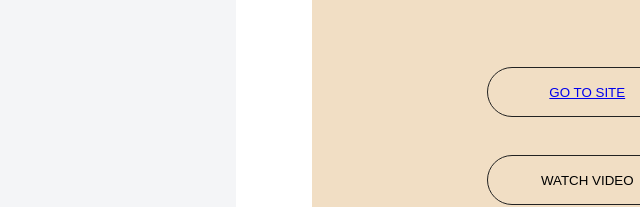
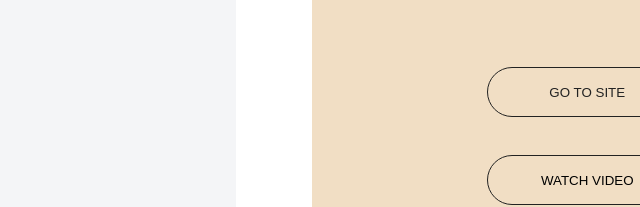
Before and after one commit to parkjusang/parkjusang.github.io, a plain HTML site: page index.html in a window 1280 px wide. Shown: the part 1380-1587 px from the top of the page, 640-1280 px from the left. Drawn offline with Linux system fonts and the light colour scheme; files whose address does not match are found by name.

Commit message:
Update index.html

```diff
--- a/index.html
+++ b/index.html
@@ -107,7 +107,7 @@ minimum-scale=1.0, width=device-width">
                         <div class="project-write4">회사 내부 인트라넷을 작업했습니다. 대부분 비동기 통신을 활용해 만든 것이 특징이며 flex라는 사이트를 클론 코딩해봤습니다.</div>
                     </div>
                     <div class="firstBtn">
-                      <button id="btnone"><a href="https://bit.ly/3bztFvC">GO TO SITE</a></button>
+                      <button id="btnone"><a href="https://bit.ly/3bztFvC" style="text-decoration: none; color: #222;">GO TO SITE</a></button>
                     </div>
                     <div class="secondBtn">
                             <button id="btntwo">WATCH VIDEO</button>
```
